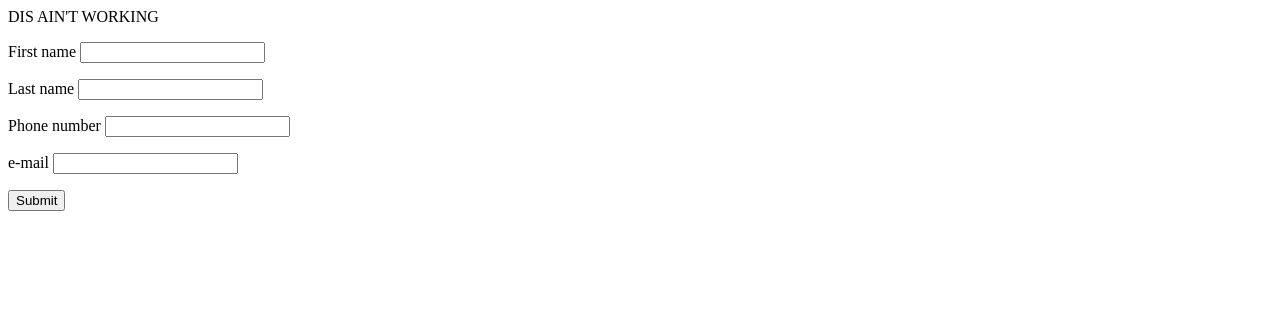
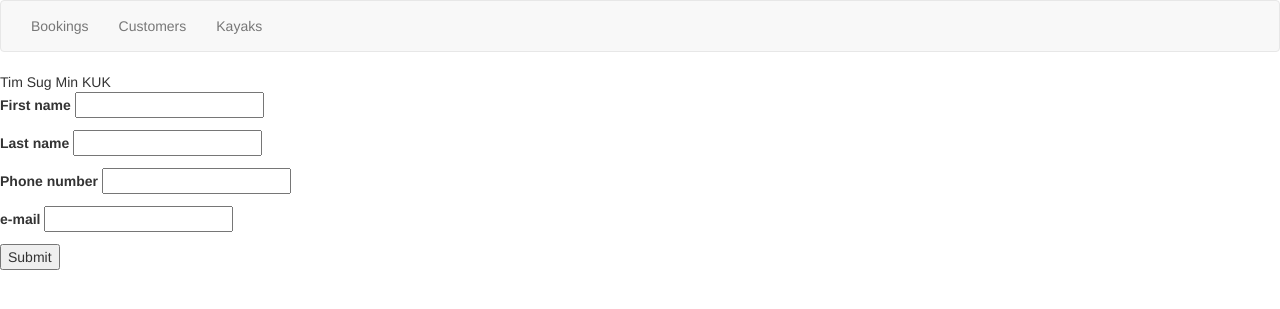
Before and after one commit to Nexerum/sgu-booking, a PHP site: page / in a window 1280 px wide. Shown: the top 309 px of the page. Run offline with PHP 8.4, Linux system fonts and the light colour scheme; data that the repository does not hold is empty.

Commit message:
Bugfix + navbar
Fixat små buggar med insert (reload buggen finns kvar) och lagt till en
navbar

```diff
--- a/connect.php
+++ b/connect.php
@@ -23,4 +23,4 @@ $dbname = "SGU";
 		    echo "Error: " . $sql . "<br>" . $conn->error;
 		}
 	}
-	$_POST['fName'] = array();;
+	//$_POST['fName'] = array();
--- a/index.php
+++ b/index.php
@@ -1,34 +1,27 @@
 <!DOCTYPE html>
 <html>
 <head>
-	<title></title>
+	<meta charset="utf-8">
+	<title>SGU-bookings</title>
+	<link rel="stylesheet" href="https://maxcdn.bootstrapcdn.com/bootstrap/3.3.7/css/bootstrap.min.css" integrity="sha384-BVYiiSIFeK1dGmJRAkycuHAHRg32OmUcww7on3RYdg4Va+PmSTsz/K68vbdEjh4u" crossorigin="anonymous">
 </head>
 <body>
 
-<?php
-	include('connect.php');
-	if ($conn->connect_error) {
-	    die("Connection failed: " . $conn->connect_error);
-	}
+	<header>
+		<nav class="navbar navbar-default">
+			<div class="container-fluid">
+				<ul class="nav navbar-nav">
+					<li><a href="index.php">Bookings</a></li>
+					<li><a href="customers.php">Customers</a></li>
+					<li><a href="kayaks.php">Kayaks</a></li>
+				</ul>
 
+			</div>
 
-	$sql = "SELECT * FROM bookings";
+		</nav>
+	</header>
 
-	$result = $conn->query($sql);
-
-	if ($result->num_rows > 0) {
-		while($row = $result->fetch_assoc())
-
-			{
-
-    			echo  $row["customerNr"] . " | " . $row["nrKayak"] ."-". $row["hireFrom"] . " | " . $row["hireTo"] . " | " . $row["price"] . "<br/>";
-			}
-		} else {
-			echo "DIS AIN'T WORKING";
-		};
-
-		$conn->close();
-?>
+<?php include("script.php");?>
 
 
 
--- /dev/null
+++ b/script.php
@@ -0,0 +1,24 @@
+<?php
+	include('connect.php');
+	if ($conn->connect_error) {
+	    die("Connection failed: " . $conn->connect_error);
+	}
+
+
+	$sql = "SELECT * FROM bookings, customer";
+
+	$result = $conn->query($sql);
+
+	if ($result->num_rows > 0) {
+		while($row = $result->fetch_assoc())
+
+			{
+
+    			echo  $row["fName"]." | ".$row["lName"]." | ".$row["customerNr"] . " | " . $row["nrKayak"] ."-". $row["hireFrom"] . " | " . $row["hireTo"] . " | " . $row["price"] . "<br/>";
+			}
+		} else {
+			echo "Tim Sug Min KUK";
+		};
+
+		$conn->close();
+?>
```
Also changed, not shown: customers.php (+24 -0 lines), kayaks.php (+24 -0 lines).
